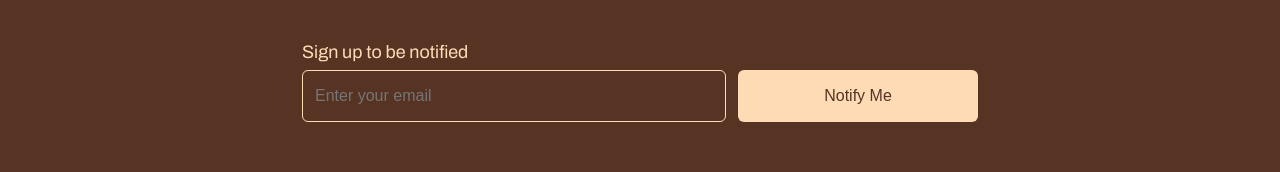
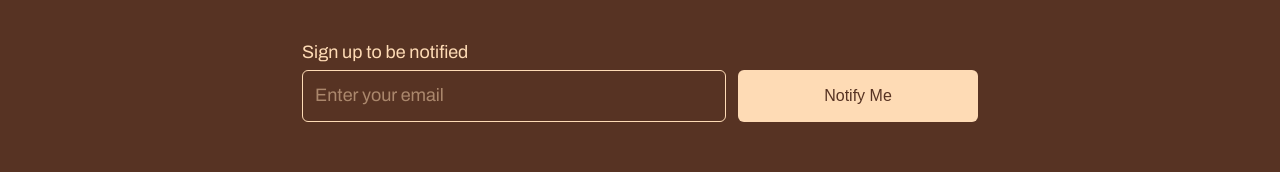
Before and after one commit to Dawlz/TitobyChefYemss, a website: page public/index.html in a window 1280 px wide. Shown: the part 448-620 px from the top of the page. Drawn offline with Linux system fonts and the light colour scheme.

Commit message:
placeholder style updated

```diff
--- a/public/style.css
+++ b/public/style.css
@@ -91,6 +91,13 @@ form {
   text-align: left;
 }
 
+::placeholder {
+  color: var(--accent);
+  font-family: 'Archivo', sans-serif;;
+  opacity: 0.5; /* Firefox */
+  font-size: 18px;
+}
+
 /* input + button row */
 .form-group {
   width: 100%;
```
